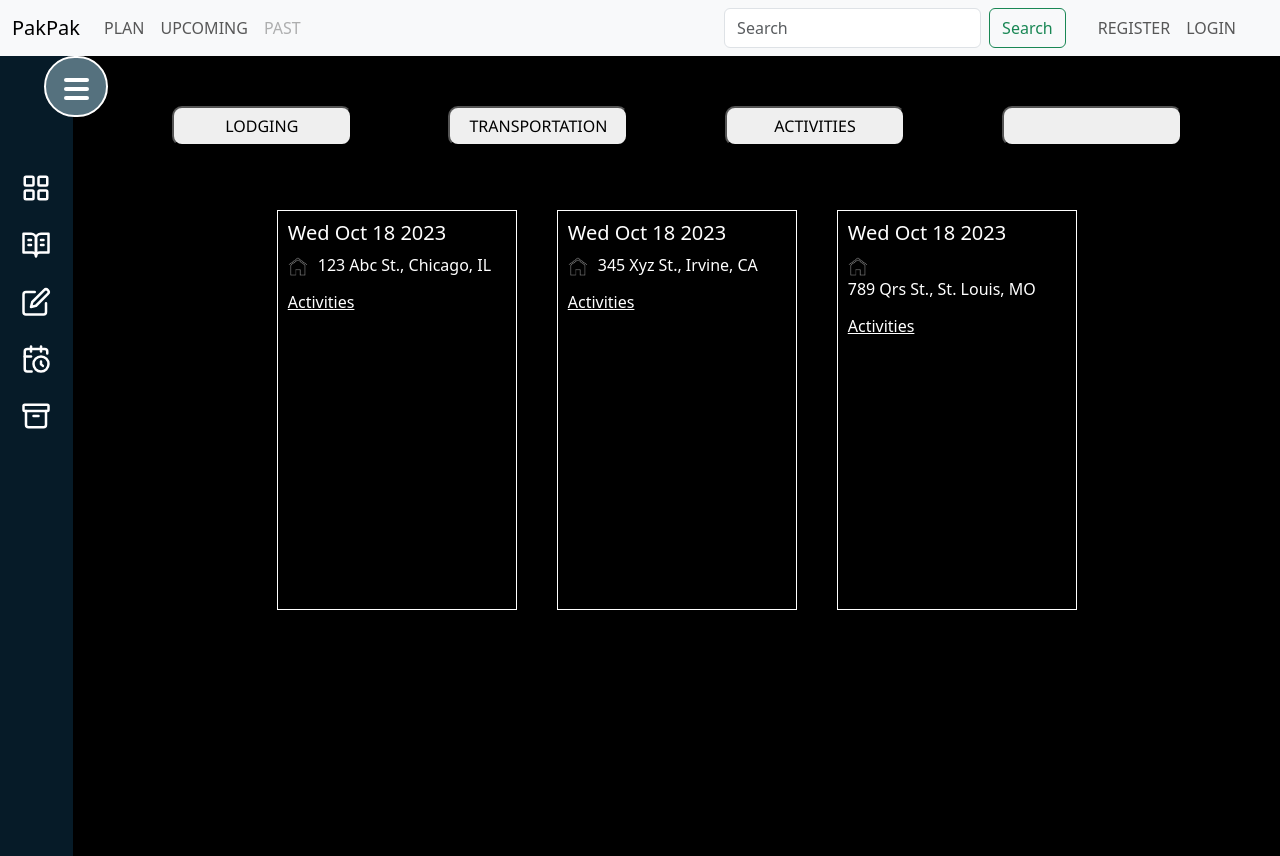
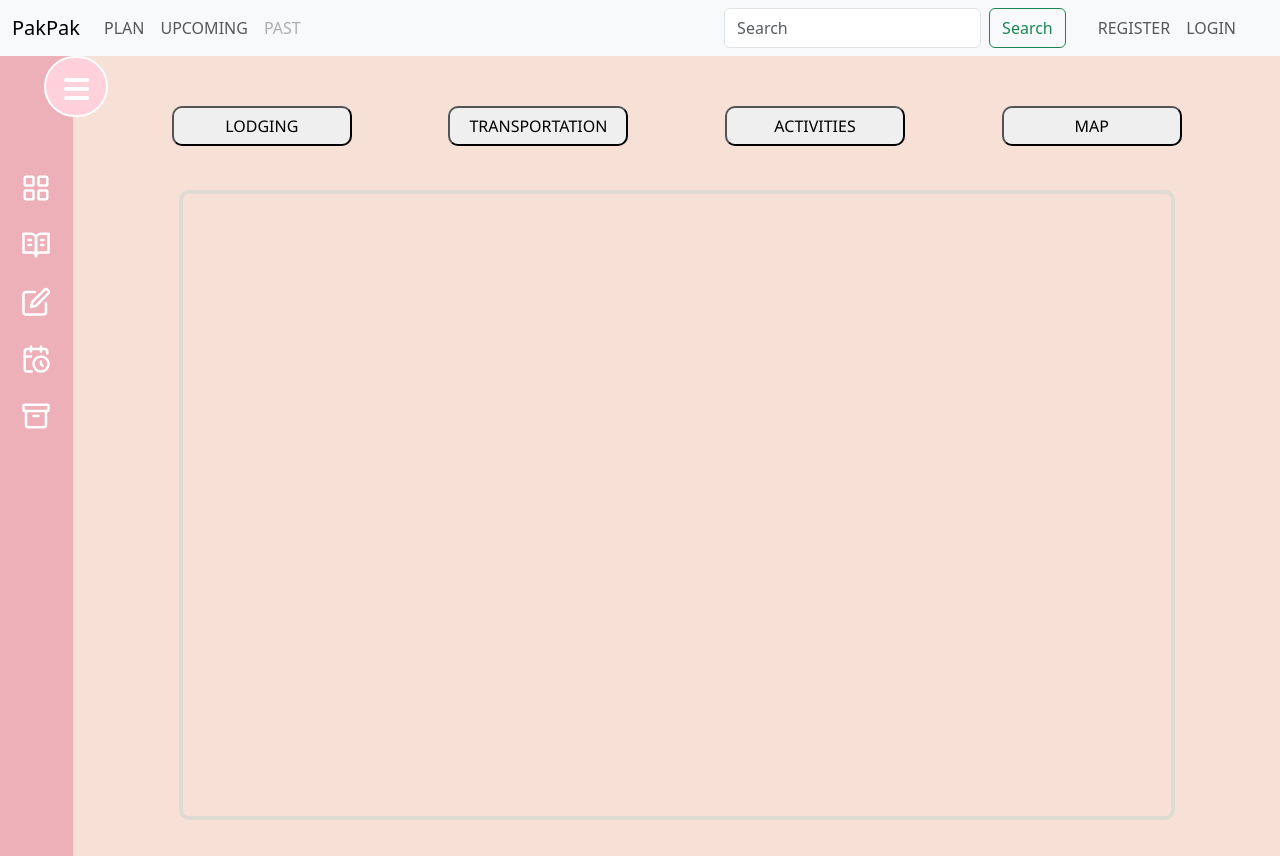
Before and after one commit to hklim1/pakpak-travel-planner, a React (Vite) app: page /plan in a window 1280 px wide. Built offline with nearby package versions, Linux system fonts and the light colour scheme.

Commit message:
Added mini-screen with moving triangles upon button press in Planning Page

```diff
--- a/src/pages/PlanningPage.tsx
+++ b/src/pages/PlanningPage.tsx
@@ -3,19 +3,91 @@ import DayPlan from '../components/DayPlan'
 
 export default function PlanningPage() {
   const [showLodging, setShowLodging] = useState(false);
+  const [showTransportation, setShowTransportation] = useState(false);
+  const [showActivities, setShowActivities] = useState(false);
+  const [showMap, setShowMap] = useState(false);
+
+  const onClickLodging = () => {
+    setShowLodging(true);
+    setShowTransportation(false);
+    setShowActivities(false);
+    setShowMap(false);
+  }
+  const onClickTransportation = () => {
+    setShowTransportation(true);
+    setShowLodging(false)
+    setShowActivities(false);
+    setShowMap(false);
+  }
+
+  const onClickActivities = () => {
+    setShowTransportation(false);
+    setShowLodging(false)
+    setShowActivities(true);
+    setShowMap(false);
+  }
+
+  const onClickMap = () => {
+    setShowTransportation(false);
+    setShowLodging(false)
+    setShowActivities(false);
+    setShowMap(true);
+  }
+
+  const Lodging = () => (
+    <>
+    <div className="triangle"></div>
+    <div className='planning-page-divs'>
+      <DayPlan date={new Date()} lodging='123 Abc St., Chicago, IL' />
+      <DayPlan date={new Date()} lodging='345 Xyz St., Irvine, CA' />
+      <DayPlan date={new Date()} lodging='789 Qrs St., St. Louis, MO' />
+    </div>
+    </>
+  )
+
+  const Transportation = () => (
+    <>
+    <div className='triangle-transport'></div>
+    <div className='planning-page-divs'>
+      <DayPlan date={new Date()} lodging='123 Abc St., Chicago, IL' />
+    </div>
+    </>
+  )
+
+  const Activities = () => (
+    <>
+    <div className='triangle-activities'></div>
+    <div className='planning-page-divs'>
+      <DayPlan date={new Date()} lodging='123 Abc St., Chicago, IL' />
+      <DayPlan date={new Date()} lodging='123 Abc St., Chicago, IL' />
+    </div>
+    </>
+  )
+
+  const Map = () => (
+    <>
+    <div className='triangle-map'></div>
+    <div className='planning-page-divs'>
+      <DayPlan date={new Date()} lodging='123 Abc St., Chicago, IL' />
+      <DayPlan date={new Date()} lodging='123 Abc St., Chicago, IL' />
+      <DayPlan date={new Date()} lodging='123 Abc St., Chicago, IL' />
+    </div>
+    </>
+  )
 
   return (
     <>
     <div className='planning-buttons'>
-      <button>LODGING</button>
-      <button>TRANSPORTATION</button>
-      <button>ACTIVITIES</button>
-      <button></button>
-      <div className='planning-page-divs'>
-        <DayPlan date={new Date()} lodging='123 Abc St., Chicago, IL' />
-        <DayPlan date={new Date()} lodging='345 Xyz St., Irvine, CA' />
-        <DayPlan date={new Date()} lodging='789 Qrs St., St. Louis, MO' />
-    </div>
+      <button onClick={onClickLodging}>LODGING</button>
+      <button onClick={onClickTransportation}>TRANSPORTATION</button>
+      <button onClick={onClickActivities}>ACTIVITIES</button>
+      <button onClick={onClickMap}>MAP</button>
+      <div className="mini-screen">
+        { showLodging && <Lodging /> }
+        { showTransportation && <Transportation/>}
+        { showActivities && <Activities />}
+        { showMap && <Map />}
+      </div>
     </div>
     </>
   )
--- a/src/styles.css
+++ b/src/styles.css
@@ -1,12 +1,12 @@
 :root {
-  --primary: #55717e;
-  --dark: #061b28;
-  --gray: #756388;
+  --primary: #FFD1DA;
+  --dark: #edafb8;
+  --gray: #f7e1d7;
   --light: #ffffff;
 }
 
 body{
-  background-color: black;
+  background-color: #f7e1d7;
   color: white;
 }
 
@@ -26,11 +26,73 @@ body{
   position: relative;
 }
 
+.mini-screen{
+  display: inline-flex;
+  position: absolute;
+  top: 12%;
+  border: 4px solid #dedbd2;
+  border-radius: 10px;
+  width: 90%;
+  height: 90%;
+}
+
+.triangle {
+  position: absolute;
+  top: -4%;
+  left: 7.3%;
+  width: 0;
+  height: 0;
+  border: 10px solid transparent;
+  border-top: 0;
+  border-bottom: 20px solid #dedbd2;
+}
+
+.triangle-transport {
+  position: absolute;
+  top: -4%;
+  left: 34.8%;
+  width: 0;
+  height: 0;
+  border: 10px solid transparent;
+  border-top: 0;
+  border-bottom: 20px solid #dedbd2;
+}
+
+.triangle-activities {
+  position: absolute;
+  top: -4%;
+  left: 63%;
+  width: 0;
+  height: 0;
+  border: 10px solid transparent;
+  border-top: 0;
+  border-bottom: 20px solid #dedbd2;
+}
+
+.triangle-map {
+  position: absolute;
+  top: -4%;
+  left: 90.7%;
+  width: 0;
+  height: 0;
+  border: 10px solid transparent;
+  border-top: 0;
+  border-bottom: 20px solid #dedbd2;
+}
+
+.planning-page-divs{
+  display: inline flex;
+}
+
 .planning-buttons button {
   font-family:'Segoe UI', Tahoma, Geneva, Verdana, sans-serif;
   width: 180px;
   height: 40px;
   border-radius: 10px;
+}
+
+.planning-buttons button:hover {
+  background-color: #b0c4b1;
 }
 
 .day-plan{
@@ -41,12 +103,6 @@ body{
   padding: 10px;
 }
 
-.planning-page-divs{
-  display: inline-flex;
-  position: absolute;
-  top: 12%;
-}
-
-h6{
+/* h6{
   text-decoration: underline;
-}
+} */
```
